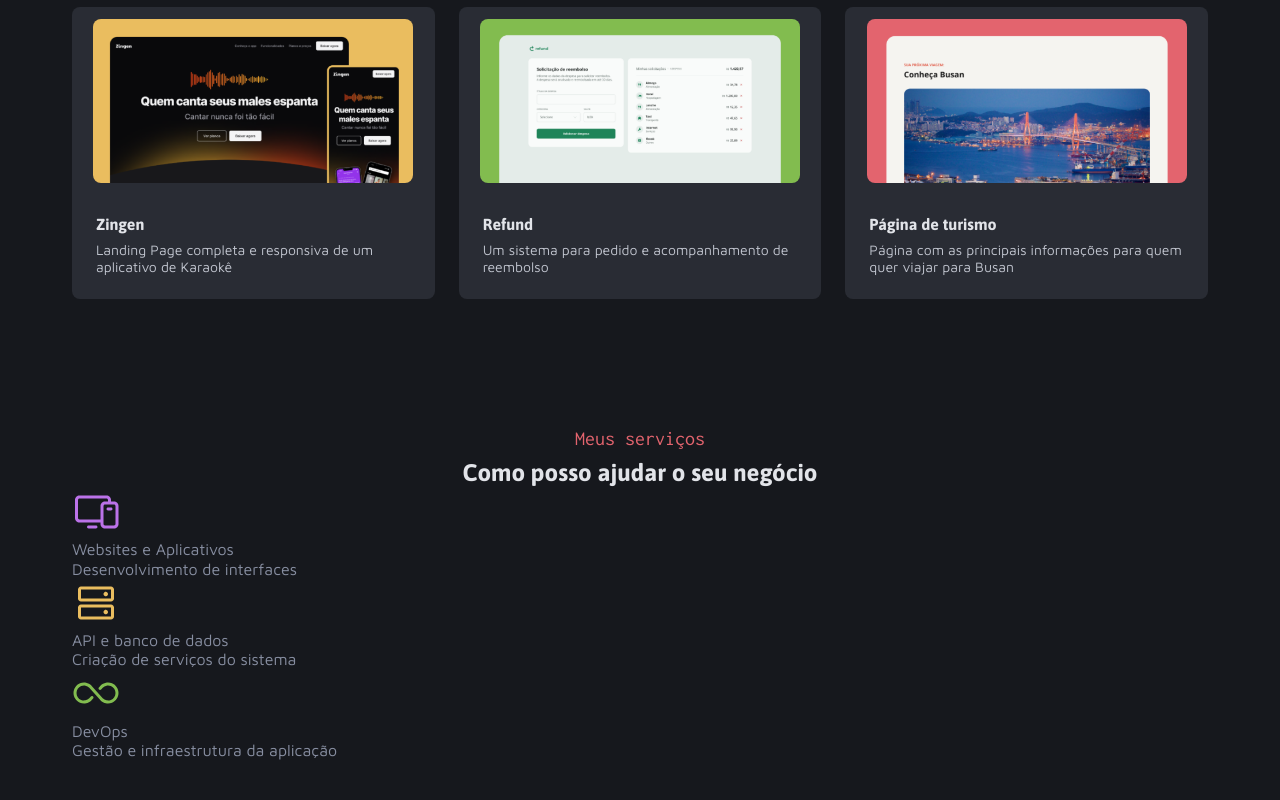
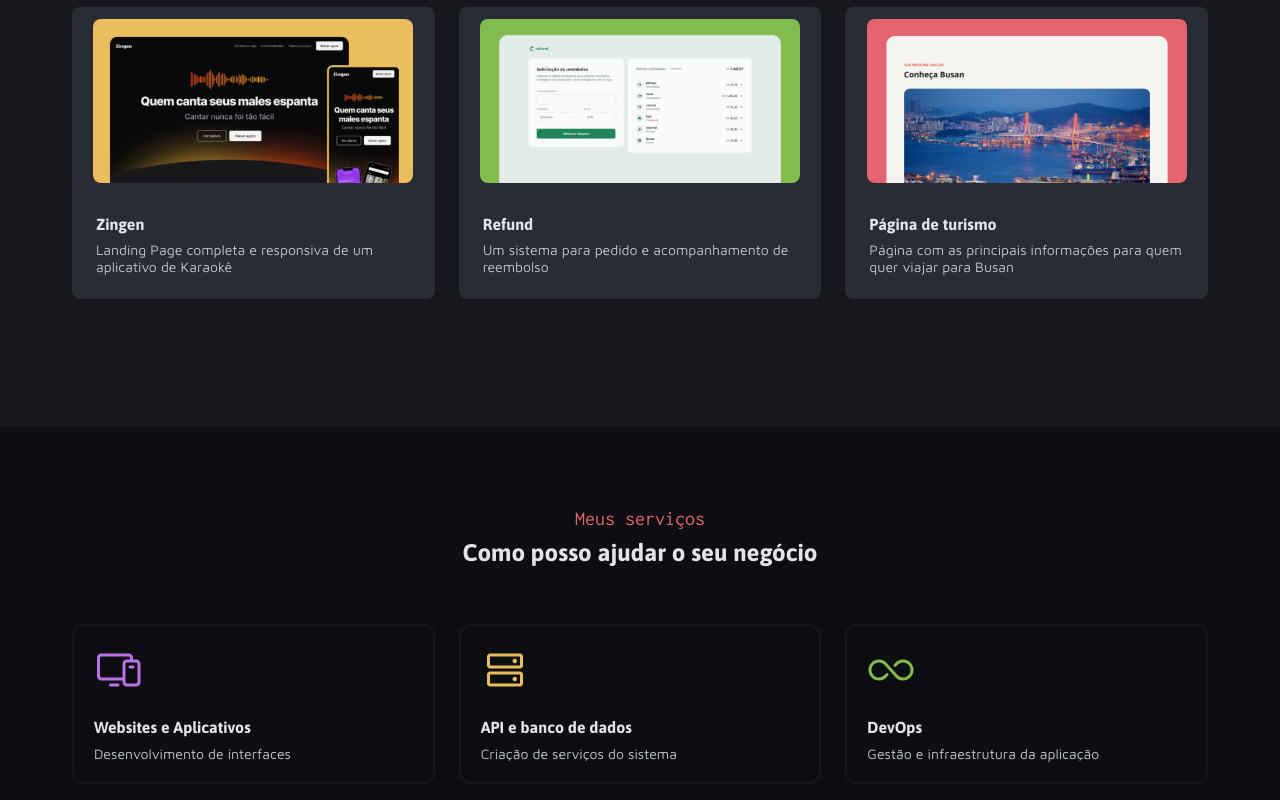
Before and after one commit to pduartesilva2005/portfolio-dev, a plain HTML site: page index.html in a window 1280 px wide. Shown: the part 1108-1908 px from the top of the page. Before the commit the page ends 1868 px from the top, so only its background shows below. Drawn offline with Linux system fonts and the light colour scheme.

Commit message:
Styling the services section

```diff
--- a/index.html
+++ b/index.html
@@ -142,13 +142,13 @@
       </div>
     </section>
 
-    <section id="services" class="container">
+    <section id="services">
       <div class="title">
         <h3>Meus serviços</h3>
         <h2>Como posso ajudar o seu negócio</h2>
       </div>
 
-      <div class="services-wrapper">
+      <div class="services-wrapper container">
         <div class="service">
           <img src="assets/icons/devices.svg" alt="Websites e Aplicativos" />
           <h3>Websites e Aplicativos</h3>
--- a/styles/index.css
+++ b/styles/index.css
@@ -2,3 +2,4 @@
 @import url(intro.css);
 @import url(projects.css);
 @import url(utilty.css);
+@import url(services.css);
--- /dev/null
+++ b/styles/services.css
@@ -0,0 +1,28 @@
+#services {
+  background-color: var(--gray-100);
+  padding-block: 80px;
+}
+
+.services-wrapper {
+  display: grid;
+  margin-top: 56px;
+  grid-template-columns: repeat(3, 1fr);
+  gap: 24px;
+
+  .service {
+    border: 2px solid var(--gray-200);
+    padding: 20px;
+    border-radius: 12px;
+
+    h3 {
+      font: var(--title-sm);
+      color: var(--gray-600);
+      margin-block: 20px 8px;
+    }
+
+    p {
+      font: var(--text-sm);
+      color: var(--gray-500);
+    }
+  }
+}
```
